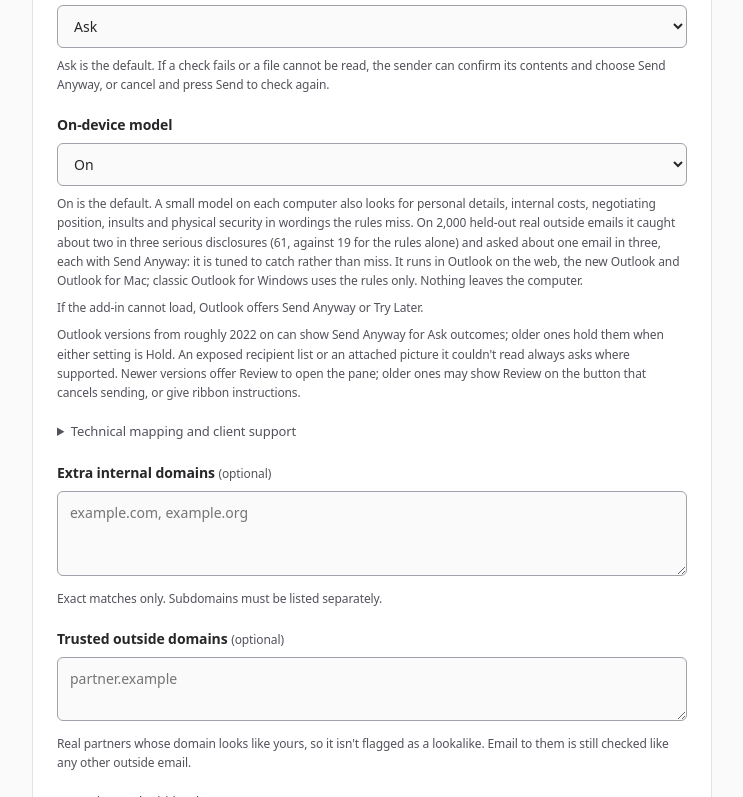
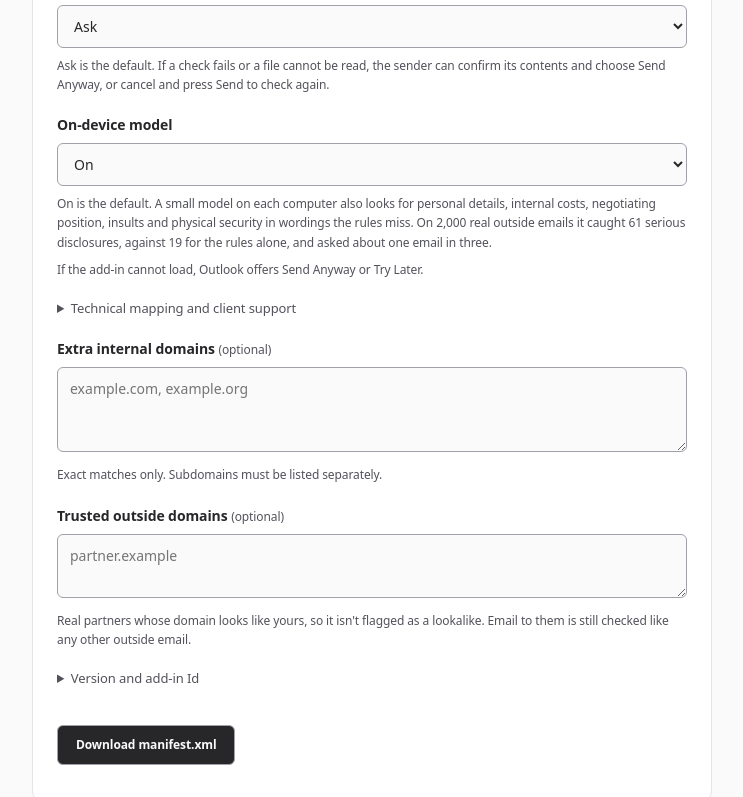
Before and after one commit to JamesDimachkie/disclosure-gate-outlook, a website with bundled scripts: page outlook/setup.html in a window 1280 px wide. Shown: the part 597-1394 px from the top of the page, without its empty margins (268-1011 px from the left). Built offline with nearby package versions, Linux system fonts and the light colour scheme.

Commit message:
Setup page: match the landing heading; fold client detail into Technical mapping
Co-Authored-By: Claude Opus 5.5 <noreply@anthropic.com>

```diff
--- a/outlook/setup.html
+++ b/outlook/setup.html
@@ -1,7 +1,7 @@
 <!doctype html>
 <html lang="en" data-theme="auto"><head><meta charset="utf-8"><meta name="viewport" content="width=device-width,initial-scale=1">
 <title>Set up Guardcell</title><link rel="icon" href="assets/icon-32.png"><link rel="stylesheet" href="tokens.css"><link rel="stylesheet" href="taskpane.css"><link rel="stylesheet" href="setup.css"><script defer src="setup.js"></script></head>
-<body><main class="setup"><header><img src="assets/icon-64.png" width="40" height="40" alt=""><p class="eyebrow">Guardcell for Outlook</p><h1>Check before it leaves.</h1><p>Checks run inside Outlook on each sender's device. Nothing in the email is sent anywhere to be checked.</p></header>
+<body><main class="setup"><header><img src="assets/icon-64.png" width="40" height="40" alt=""><p class="eyebrow">Guardcell for Outlook</p><h1>Asks before it leaves.</h1><p>Checks run inside Outlook on each sender's device. Nothing in the email is sent anywhere to be checked.</p></header>
 <section class="setup-card" aria-labelledby="config-title"><h2 id="config-title">Make your manifest</h2><p>Your mailbox's own domain is always inside. Add your other domains if you need them.</p>
 <form id="setup-form">
 <label for="base-url">Static site base URL</label><input id="base-url" type="url" required aria-describedby="base-help"><p id="base-help" class="help">Serve the contents of dist at this HTTPS address, including its subpath.</p>
@@ -9,8 +9,8 @@
 <label for="failures">When it can't check</label><select id="failures" aria-describedby="failures-help"><option value="ask" selected>Ask</option><option value="hold">Hold</option></select><p id="failures-help" class="help" aria-live="polite"></p>
 <label for="model">On-device model</label><select id="model" aria-describedby="model-help"><option value="on" selected>On</option><option value="off">Off</option></select><p id="model-help" class="help" aria-live="polite"></p>
 <p id="hold-ask-help" class="help" aria-live="polite" hidden>Files it can't read and checks that don't finish can still be sent after the sender confirms; choose Hold for failures too to prevent that.</p>
-<p id="mode-help" class="help" aria-live="polite"></p><p class="help">Outlook versions from roughly 2022 on can show Send Anyway for Ask outcomes; older ones hold them when either setting is Hold. An exposed recipient list or an attached picture it couldn't read always asks where supported. Newer versions offer Review to open the pane; older ones may show Review on the button that cancels sending, or give ribbon instructions.</p>
-<details><summary>Technical mapping and client support</summary><p id="technical-help" class="help" aria-live="polite"></p></details>
+<p id="mode-help" class="help" aria-live="polite"></p>
+<details><summary>Technical mapping and client support</summary><p id="technical-help" class="help" aria-live="polite"></p><p class="help">Outlook versions from roughly 2022 on can show Send Anyway for Ask outcomes; older ones hold them when either setting is Hold. An exposed recipient list or an attached picture it couldn't read always asks where supported. Newer versions offer Review to open the pane; older ones may show Review on the button that cancels sending, or give ribbon instructions.</p><p class="help">The on-device model runs in Outlook on the web, the new Outlook for Windows and Outlook for Mac; classic Outlook for Windows uses the rules only.</p></details>
 <label for="domains">Extra internal domains <span class="help">(optional)</span></label><textarea id="domains" rows="3" placeholder="example.com, example.org"></textarea><p class="help">Exact matches only. Subdomains must be listed separately.</p>
 <label for="trusted">Trusted outside domains <span class="help">(optional)</span></label><textarea id="trusted" rows="2" placeholder="partner.example"></textarea><p class="help">Real partners whose domain looks like yours, so it isn't flagged as a lookalike. Email to them is still checked like any other outside email.</p>
 <details><summary>Version and add-in Id</summary><label for="version">Version</label><input id="version" value="2.1.0.0" required><label for="addin-id">Add-in Id</label><input id="addin-id" required><p class="help">Keep the same Id when updating this installation. Use a higher version.</p></details>
--- a/outlook/setup.mjs
+++ b/outlook/setup.mjs
@@ -6,7 +6,7 @@ $('addin-id').value=RELEASE_ID;
 const describe=()=>{
   $('findings-help').textContent=$('findings').value==='ask'?'Ask suits most teams. Show the concern and let the sender choose Send Anyway or Review. This is the default.':"Hold suits teams whose policy requires a change before sending. Findings cannot be overridden, except two that only ask: an exposed recipient list and an attached picture it couldn't read.";
   $('failures-help').textContent=$('failures').value==='ask'?"Ask is the default. If a check fails or a file cannot be read, the sender can confirm its contents and choose Send Anyway, or cancel and press Send to check again.":"Hold keeps the item unsent when it cannot be checked. The sender can retry, edit it or ask IT.";
-  $('model-help').textContent=$('model').value==='on'?'On is the default. A small model on each computer also looks for personal details, internal costs, negotiating position, insults and physical security in wordings the rules miss. On 2,000 held-out real outside emails it caught about two in three serious disclosures (61, against 19 for the rules alone) and asked about one email in three, each with Send Anyway: it is tuned to catch rather than miss. It runs in Outlook on the web, the new Outlook and Outlook for Mac; classic Outlook for Windows uses the rules only. Nothing leaves the computer.':'Off: the rules alone check each email. They catch personal details, internal costs and insults only in common wordings (19 serious disclosures of about 96 on the same real mail, asking about 1 email in 40).';
+  $('model-help').textContent=$('model').value==='on'?'On is the default. A small model on each computer also looks for personal details, internal costs, negotiating position, insults and physical security in wordings the rules miss. On 2,000 real outside emails it caught 61 serious disclosures, against 19 for the rules alone, and asked about one email in three.':'Off: the rules alone check each email. They catch personal details, internal costs and insults only in common wordings (19 serious disclosures of about 96 on the same real mail, asking about 1 email in 40).';
   $('mode-help').textContent=$('failures').value==='ask'?"If the add-in cannot load, Outlook offers Send Anyway or Try Later.":"If the add-in cannot load, Outlook holds the item.";
   $('hold-ask-help').hidden=!($('findings').value==='hold'&&$('failures').value==='ask');
   const mode=$('failures').value==='hold'?'Block':$('findings').value==='hold'?'SoftBlock':'PromptUser';
```
